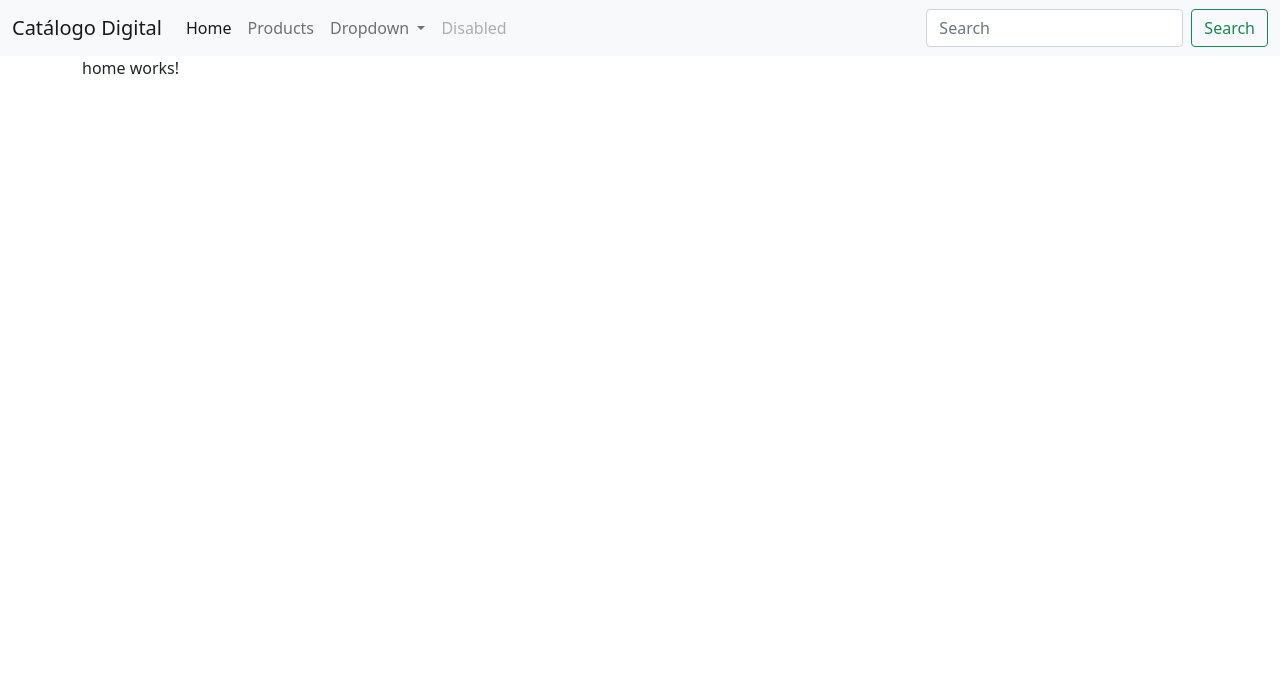
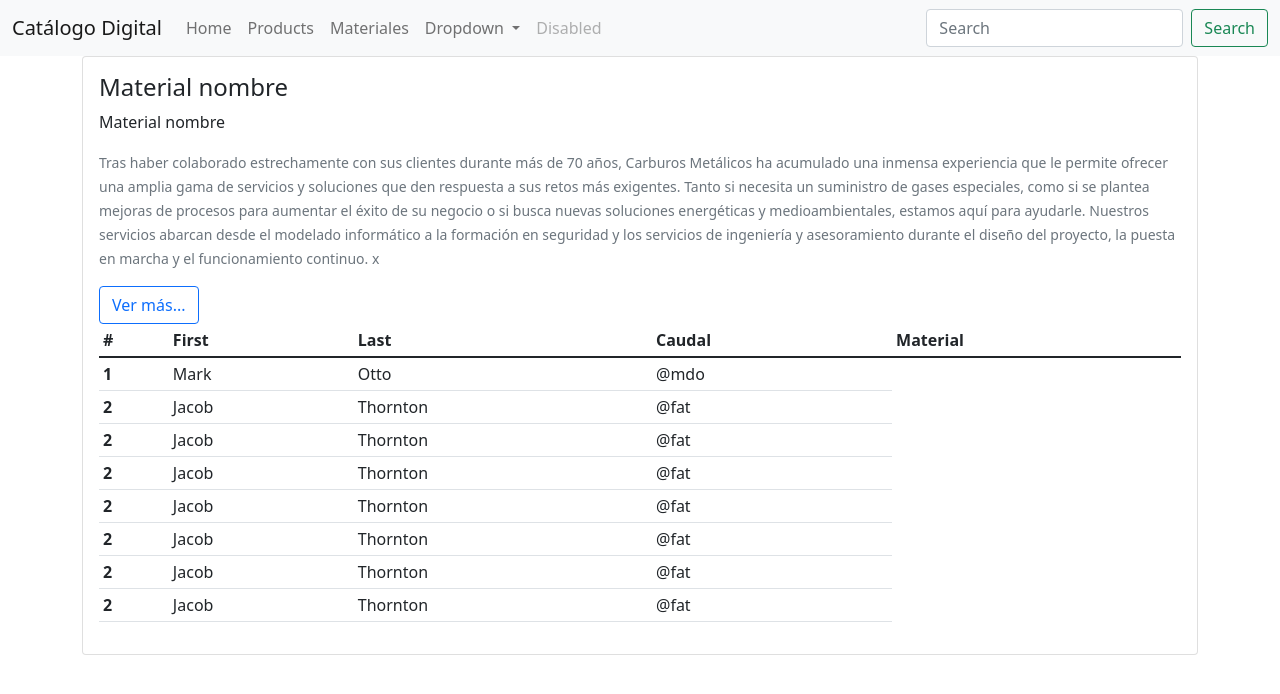
Before and after one commit to EmilioC/digitalCatalog_1, an Angular app: page /materiales in a window 1280 px wide. Before the commit this address led to /home. Shown: the top 694 px of the page. Built offline with nearby package versions, Linux system fonts and the light colour scheme.

Commit message:
Creating materiales component

```diff
--- a/src/app/app-routing.module.ts
+++ b/src/app/app-routing.module.ts
@@ -1,11 +1,15 @@
 import { NgModule } from '@angular/core';
 import { RouterModule, Routes } from '@angular/router';
+import { MaterialesComponent } from './components/materiales/materiales.component';
 import { HomeComponent } from './components/home/home.component';
 import { ProductsComponent } from './components/products/products.component';
+
 
 const routes: Routes = [
   { path: 'home', component: HomeComponent },
   { path: 'products', component: ProductsComponent },
+  { path: 'materiales', component: MaterialesComponent },
+
   { path: '**', pathMatch: 'full', redirectTo: 'home'}
 
 ];
--- a/src/app/app.module.ts
+++ b/src/app/app.module.ts
@@ -13,6 +13,7 @@ import { ReversePipe } from './pipes/reverse.pipe';
 import { TimeAgoPipe } from './pipes/time-ago.pipe';
 import { NavbarComponent } from './components/shared/navbar/navbar.component';
 import { HomeComponent } from './components/home/home.component';
+import { MaterialesComponent } from './components/materiales/materiales.component';
 
 @NgModule({
   declarations: [
@@ -24,7 +25,8 @@ import { HomeComponent } from './components/home/home.component';
     ReversePipe,
     TimeAgoPipe,
     NavbarComponent,
-    HomeComponent
+    HomeComponent,
+    MaterialesComponent
   ],
   imports: [
     BrowserModule,
--- /dev/null
+++ b/src/app/components/materiales/materiales.component.html
@@ -0,0 +1,74 @@
+<div class="card animated fadeIn fast">
+    <div class="card-body">
+        <h4 class="card-title">Material nombre</h4>
+        <p class="card-text"> Material nombre</p>
+        <p class="card-text"><small class="text-muted">Tras haber colaborado estrechamente con sus clientes durante más de 70 años, Carburos Metálicos ha acumulado una inmensa experiencia que le permite ofrecer una amplia gama de servicios y soluciones que den respuesta a sus retos más exigentes. Tanto si necesita un suministro de gases especiales, como si se plantea mejoras de procesos para aumentar el éxito de su negocio o si busca nuevas soluciones energéticas y medioambientales, estamos aquí para ayudarle. Nuestros servicios abarcan desde el modelado informático a la formación en seguridad y los servicios de ingeniería y asesoramiento durante el diseño del proyecto, la puesta en marcha y el funcionamiento continuo. x</small></p>
+
+        <button type="button" class="btn btn-outline-primary btn-block">
+        Ver más...
+      </button>
+        <!-- <a [routerLink]="['/heroe',i]" class="btn btn-outline-primary">Ver más link...</a> -->
+        <table class="table table-sm table-hover">
+            <thead>
+                <tr>
+                    <th scope="col">#</th>
+                    <th scope="col">First</th>
+                    <th scope="col">Last</th>
+                    <th scope="col">Caudal</th>
+                    <th scope="col">Material</th>
+                </tr>
+            </thead>
+            <tbody>
+                <tr>
+                    <th scope="row">1</th>
+                    <td>Mark</td>
+                    <td>Otto</td>
+                    <td>@mdo</td>
+                </tr>
+                <tr>
+                    <th scope="row">2</th>
+                    <td>Jacob</td>
+                    <td>Thornton</td>
+                    <td>@fat</td>
+                </tr>
+                <tr>
+                    <th scope="row">2</th>
+                    <td>Jacob</td>
+                    <td>Thornton</td>
+                    <td>@fat</td>
+                </tr>
+                <tr>
+                    <th scope="row">2</th>
+                    <td>Jacob</td>
+                    <td>Thornton</td>
+                    <td>@fat</td>
+                </tr>
+                <tr>
+                    <th scope="row">2</th>
+                    <td>Jacob</td>
+                    <td>Thornton</td>
+                    <td>@fat</td>
+                </tr>
+                <tr>
+                    <th scope="row">2</th>
+                    <td>Jacob</td>
+                    <td>Thornton</td>
+                    <td>@fat</td>
+                </tr>
+
+                <tr>
+                    <th scope="row">2</th>
+                    <td>Jacob</td>
+                    <td>Thornton</td>
+                    <td>@fat</td>
+                </tr>
+                <tr>
+                    <th scope="row">2</th>
+                    <td>Jacob</td>
+                    <td>Thornton</td>
+                    <td>@fat</td>
+                </tr>
+            </tbody>
+        </table>
+    </div>
+</div>
--- /dev/null
+++ b/src/app/components/materiales/materiales.component.ts
@@ -0,0 +1,15 @@
+import { Component, OnInit } from '@angular/core';
+
+@Component({
+  selector: 'app-materiales',
+  templateUrl: './materiales.component.html',
+  styleUrls: ['./materiales.component.scss']
+})
+export class MaterialesComponent implements OnInit {
+
+  constructor() { }
+
+  ngOnInit(): void {
+  }
+
+}
--- a/src/app/components/shared/navbar/navbar.component.html
+++ b/src/app/components/shared/navbar/navbar.component.html
@@ -6,13 +6,16 @@
       </button>
         <div class="collapse navbar-collapse" id="navbarSupportedContent">
             <ul class="navbar-nav me-auto mb-2 mb-lg-0">
-                <li class="nav-item">
-                    <a class="nav-link active" aria-current="page" href="#">Home</a>
+                <li class="nav-item" routerLinkActive="active">
+                    <a class="nav-link" aria-current="page" href="#">Home</a>
                 </li>
-                <li class="nav-item">
+                <li class="nav-item" routerLinkActive="active">
                     <a class="nav-link" [routerLink]="['products']">Products</a>
                 </li>
-                <li class="nav-item dropdown">
+                <li class="nav-item" routerLinkActive="active">
+                    <a class="nav-link" [routerLink]="['materiales']">Materiales</a>
+                </li>
+                <li class="nav-item dropdown" routerLinkActive="active">
                     <a class="nav-link dropdown-toggle" href="#" id="navbarDropdown" role="button" data-bs-toggle="dropdown" aria-expanded="false">
               Dropdown
             </a>
```
Also changed, not shown: src/app/components/materiales/materiales.component.scss (added), 1 other file (tests, documents, lock files or other folders).
